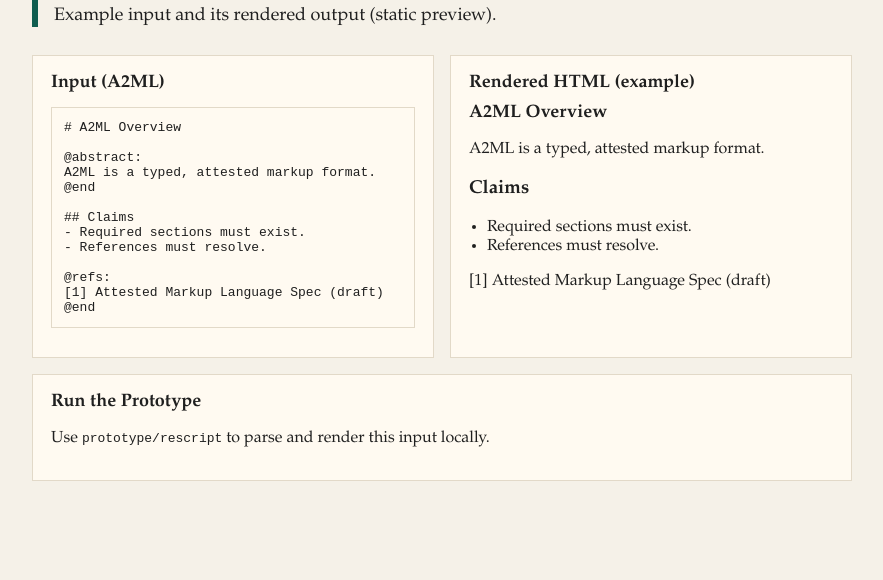
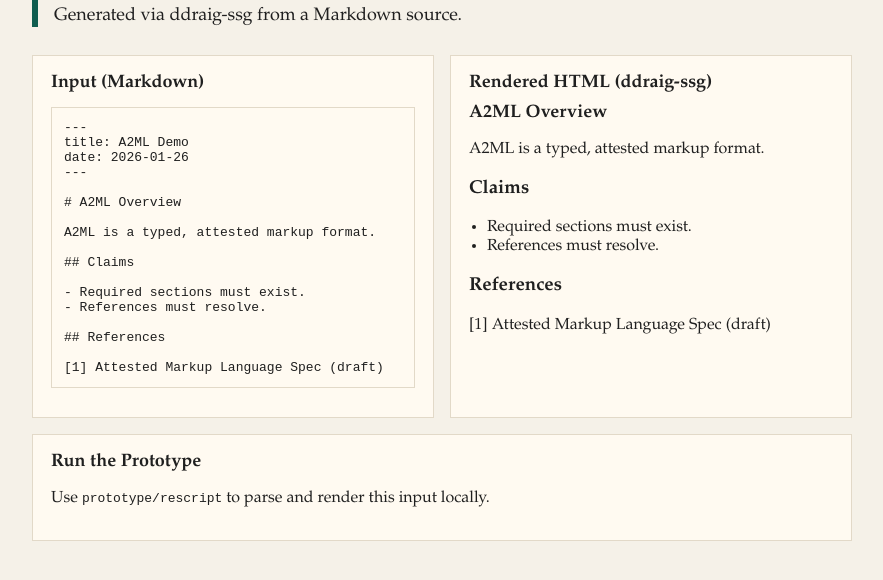
Before and after one commit to hyperpolymath/a2ml, a plain HTML site: page docs/demo.html in a window 1280 px wide. Shown: the part 112-692 px from the top of the page, without its empty margins (198-1081 px from the left). Drawn offline with Linux system fonts and the light colour scheme.

Commit message:
Add ddraig-ssg demo generator

```diff
--- a/docs/demo.html
+++ b/docs/demo.html
@@ -3,7 +3,7 @@
 <head>
   <meta charset="utf-8" />
   <meta name="viewport" content="width=device-width, initial-scale=1" />
-  <title>A2ML Demo</title>
+  <title>A2ML Demo (ddraig-ssg)</title>
   <link rel="stylesheet" href="style.css" />
   <style>
     .grid { display: grid; gap: 16px; grid-template-columns: 1fr; }
@@ -16,42 +16,43 @@
     <header class="hero">
       <p class="kicker">A2ML</p>
       <h1>Demo</h1>
-      <p class="lede">Example input and its rendered output (static preview).</p>
+      <p class="lede">Generated via ddraig-ssg from a Markdown source.</p>
     </header>
 
     <section class="grid">
       <div class="card">
-        <h2>Input (A2ML)</h2>
-        <pre># A2ML Overview
+        <h2>Input (Markdown)</h2>
+        <pre>---
+title: A2ML Demo
+date: 2026-01-26
+---
 
-@abstract:
+# A2ML Overview
+
 A2ML is a typed, attested markup format.
-@end
 
 ## Claims
+
 - Required sections must exist.
 - References must resolve.
 
-@refs:
-[1] Attested Markup Language Spec (draft)
-@end</pre>
+## References
+
+[1] Attested Markup Language Spec (draft)</pre>
       </div>
 
       <div class="card">
-        <h2>Rendered HTML (example)</h2>
+        <h2>Rendered HTML (ddraig-ssg)</h2>
         <div>
           <h2>A2ML Overview</h2>
-          <div data-a2ml="abstract">
-            <p>A2ML is a typed, attested markup format.</p>
-          </div>
+          <p>A2ML is a typed, attested markup format.</p>
           <h3>Claims</h3>
           <ul>
             <li>Required sections must exist.</li>
             <li>References must resolve.</li>
           </ul>
-          <div data-a2ml="refs">
-            <p>[1] Attested Markup Language Spec (draft)</p>
-          </div>
+          <h3>References</h3>
+          <p>[1] Attested Markup Language Spec (draft)</p>
         </div>
       </div>
     </section>
```
Also changed, not shown: prototype/ddraig/content/demo.md (added, +17 -0 lines), 4 other files.
